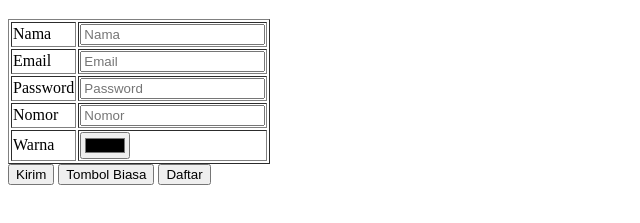
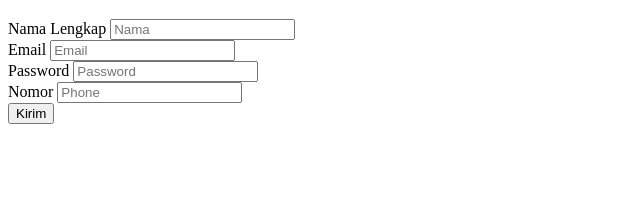
Before and after one commit to mazizf13/belajar-HTML, a plain HTML site: page form.html in a window 1280 px wide. Shown: the part 61-284 px from the top of the page, without its empty margins (0-640 px from the left). Drawn offline with Linux system fonts and the light colour scheme.

Commit message:
fix: Mengganti tabel dan menambahkan atribut name dan belajar get dan post

```diff
--- a/form.html
+++ b/form.html
@@ -7,32 +7,38 @@
   </head>
   <body>
     <h1>Formulir Isian</h1>
+    <!-- Kalau get akan tampak, kalau post tidak tampak -->
     <form action="/daftar" method="post">
-      <!-- <div>
+      <div>
         <label for="name">Nama Lengkap</label>
-        <input type="text" placeholder="Nama" id="name" />
+        <input type="text" placeholder="Nama" id="name" name="name" />
       </div>
 
       <div>
         <label for="email">Email</label>
-        <input type="email" placeholder="Email" id="email" />
+        <input type="email" placeholder="Email" id="email" name="email" />
       </div>
 
       <div>
         <label for="password">Password</label>
-        <input type="password" placeholder="Password" id="password" />
+        <input
+          type="password"
+          placeholder="Password"
+          id="password"
+          name="password"
+        />
       </div>
 
       <div>
-        <label for="nomor">Nomor</label>
-        <input type="number" placeholder="Nomor" id="nomor" />
+        <label for="phone">Nomor</label>
+        <input type="number" placeholder="Phone" id="phone" name="phone" />
       </div>
 
-      <div>
+      <!-- <div>
         <label for="warna">Warna</label>
         <input type="color" placeholder="Warna" id="warna" />
       </div> -->
-      <table border="1">
+      <!-- <table border="1">
         <tr>
           <td>Nama</td>
           <td><input type="text" placeholder="Nama" /></td>
@@ -57,12 +63,12 @@
           <td>Warna</td>
           <td><input type="color" placeholder="Warna" /></td>
         </tr>
-      </table>
+      </table> -->
 
       <!-- Type bisa berupa button atau submit -->
       <button type="submit">Kirim</button>
-      <button type="button">Tombol Biasa</button>
-      <input type="button" value="Daftar" />
+      <!-- <button type="button">Tombol Biasa</button>
+      <input type="button" value="Daftar" /> -->
     </form>
   </body>
 </html>
```
